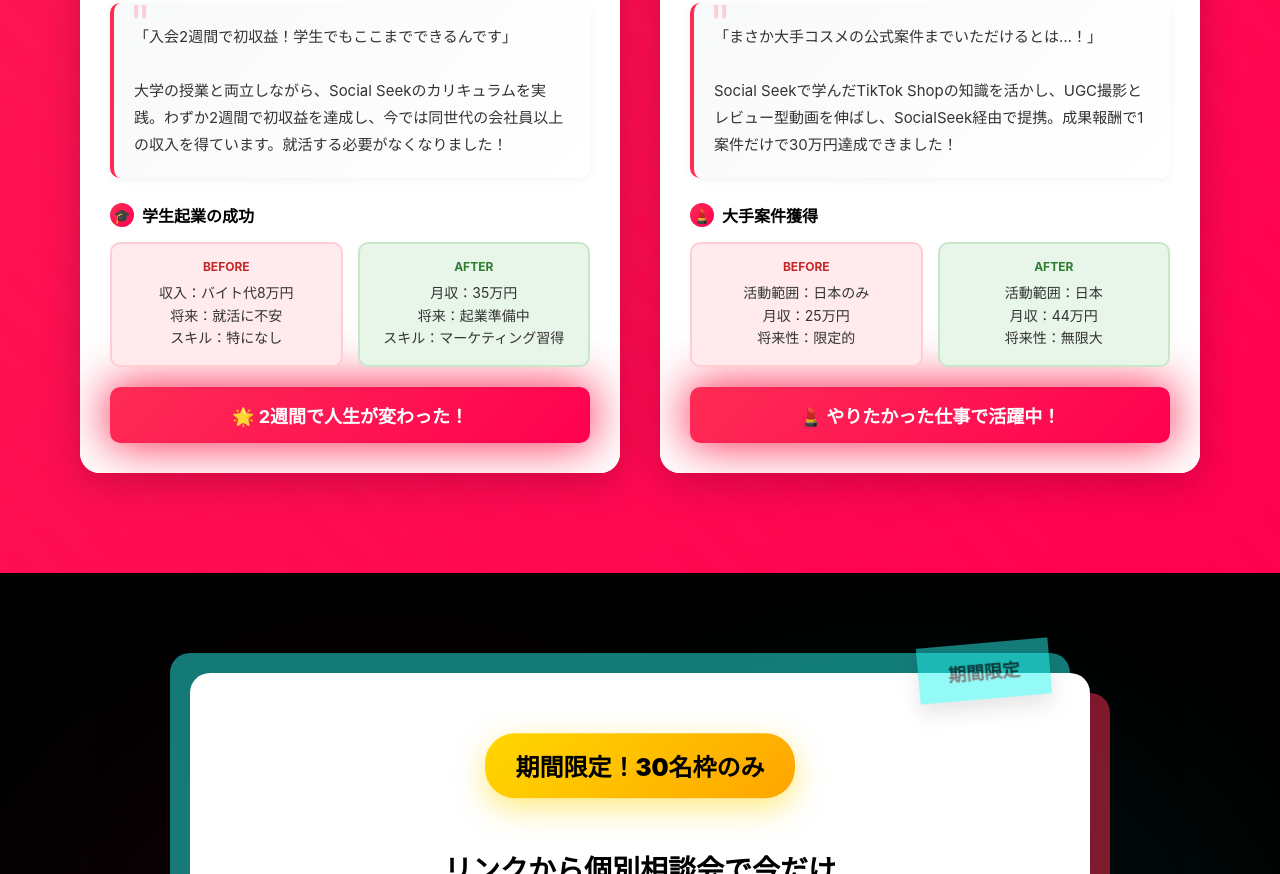
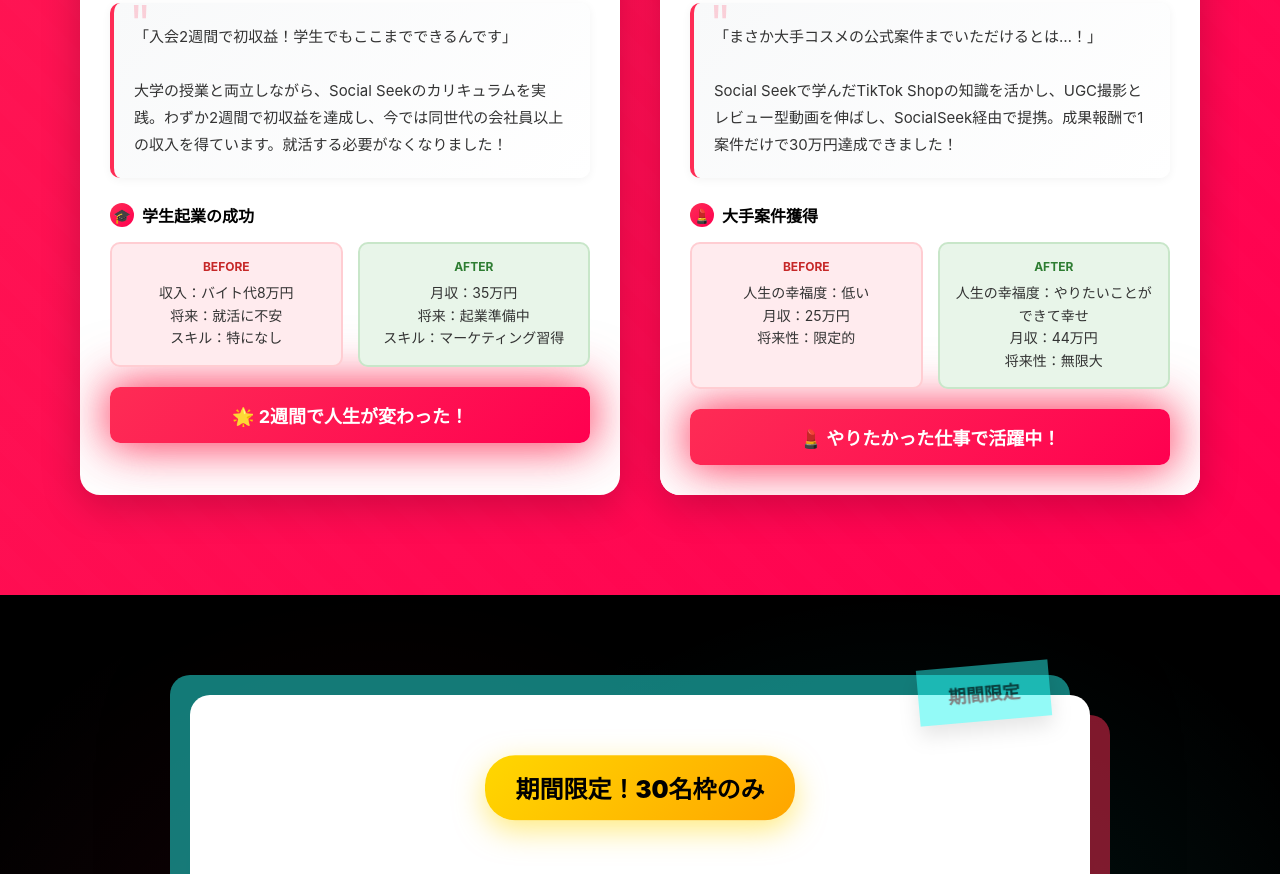
Before and after one commit to tikseek-SocialSeek/SocialSeek.TikSeek, a plain HTML site: page index.html in a window 1280 px wide. Shown: the part 11126-12000 px from the top of the page. Drawn offline with Linux system fonts and the light colour scheme.

Commit message:
Update content in before-after section of index.html

```diff
--- a/index.html
+++ b/index.html
@@ -3473,7 +3473,7 @@
                                 <div class="ba-box before-box">
                                     <p class="ba-label">Before</p>
                                     <p class="ba-content">
-                                        活動範囲：日本のみ<br>
+                                        人生の幸福度：低い<br>
                                         月収：25万円<br>
                                         将来性：限定的
                                     </p>
@@ -3481,7 +3481,7 @@
                                 <div class="ba-box after-box">
                                     <p class="ba-label">After</p>
                                     <p class="ba-content">
-                                        活動範囲：日本<br>
+                                        人生の幸福度：やりたいことができて幸せ<br>
                                         月収：44万円<br>
                                         将来性：無限大
                                     </p>
```
